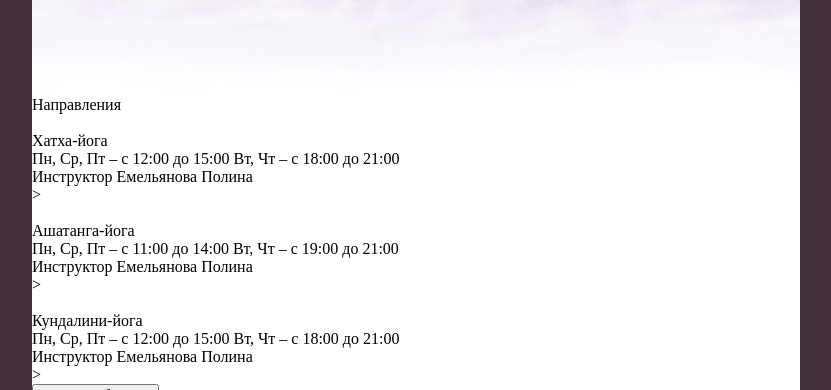
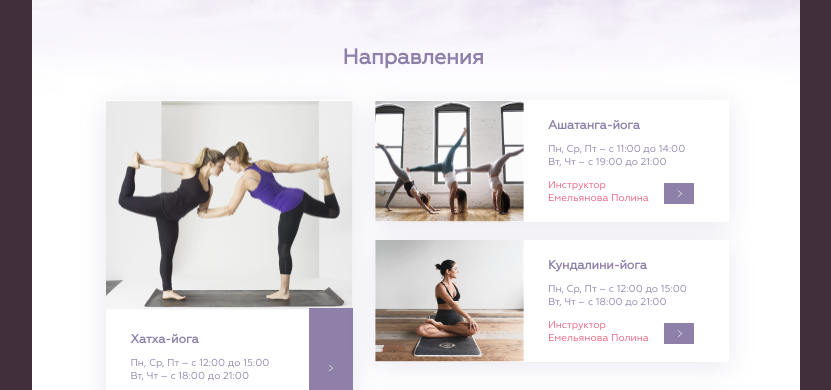
Before and after one commit to jackasmile92/yoga-css-training, a plain HTML site: page index.html in a window 1280 px wide. Shown: the part 388-778 px from the top of the page, without its empty margins (224-1055 px from the left). Drawn offline with Linux system fonts and the light colour scheme.

Commit message:
directions part complete

```diff
--- a/index.html
+++ b/index.html
@@ -65,55 +65,55 @@
                 Направления
             </div>
             <div class="directions__content">
-                <div class="direction__content-left">
+                <div class="directions__content-left">
                     <div class="group group--big">
                         <div class="group-photo group-photo--big">
-                            <img class="group-photo__img" src="" alt="">
+                            <img class="group-photo__img group-photo__img--big" src="./src/img/yoga_1.png" alt="">
                         </div>
                         <div class="group-info group-info--big">
                             <div class="group-text group-text--big">
                                 <div class="group-title">Хатха-йога</div>
-                                <div class="group-time">Пн, Ср, Пт – с 12:00 до 15:00
+                                <div class="group-time">Пн, Ср, Пт – с 12:00 до 15:00<br>
                                     Вт, Чт – с 18:00 до 21:00 </div>
-                                <div class="group-trainer">Инструктор
+                                <div class="group-trainer">Инструктор<br>
                                     Емельянова Полина</div>
                             </div>
-                            <div class="group-button group-button--big">&gt; </div>
+                            <div class="group-button group-button--big "> <img class="group-button-img group-button-img--big" src="./src/img/Vector.svg" alt="" > </div>
                         </div>
                     </div>
                 </div>
-                <div class="direction__content-right">
+                <div class="directions__content-right">
                     <div class="group ">
                         <div class="group-photo ">
-                            <img class="group-photo__img" src="" alt="">
+                            <img class="group-photo__img" src="./src/img/yoga_2.png" alt="">
                         </div>
                         <div class="group-info ">
                             <div class="group-text ">
                                 <div class="group-title">Ашатанга-йога</div>
-                                <div class="group-time">Пн, Ср, Пт – с 11:00 до 14:00
+                                <div class="group-time">Пн, Ср, Пт – с 11:00 до 14:00<br>
                                     Вт, Чт – с 19:00 до 21:00 </div>
-                                <div class="group-trainer">Инструктор
+                                <div class="group-trainer">Инструктор<br>
                                     Емельянова Полина</div>
                             </div>
-                            <div class="group-button "> &gt; </div>
+                            <div class="group-button "> <img class="group-button-img" src="./src/img/Vector.svg" alt="" > </div>
                         </div>
                     </div>
                     <div class="group">
                         <div class="group-photo">
-                            <img class="group-photo__img" src="" alt="">
+                            <img class="group-photo__img" src="./src/img/yoga_3.png" alt="">
                         </div>
                         <div class="group-info">
                             <div class="group-text">
                                 <div class="group-title">Кундалини-йога</div>
-                                <div class="group-time">Пн, Ср, Пт – с 12:00 до 15:00
+                                <div class="group-time">Пн, Ср, Пт – с 12:00 до 15:00<br>
                                     Вт, Чт – с 18:00 до 21:00 </div>
-                                <div class="group-trainer">Инструктор
+                                <div class="group-trainer">Инструктор<br>
                                     Емельянова Полина</div>
                             </div>
-                            <div class="group-button"> &gt; </div>
+                            <div class="group-button "> <img class="group-button-img" src="./src/img/Vector.svg" alt="" > </div>
                         </div>
                     </div>
-                    <button class="directions_more-button">Смотреть больше</button>
+                    <button class="directions__more-button">Смотреть больше</button>
                 </div>
             </div>
         </div>
--- a/scss/main.scss
+++ b/scss/main.scss
@@ -7,6 +7,7 @@ $background-color:#FFFFFF;
 $background-color-pink: #41303c;
 
 $button-color-pink:#E65C7B;
+$button-color-violet: #8E80A9;
 
 $main_width:768px;
 
@@ -55,8 +56,13 @@ html {
 
     &--small {
         width: 7.73px;
-        ;
     }
+}
+
+.block-title {
+    @extend %font-Geometria;
+    font-size: 21px;
+    color: $font-color-lighter;
 }
 
 .header {
@@ -148,18 +154,148 @@ html {
             align-items: center;
         }
 
-        &-logo{
+        &-logo {
             height: 10px;
             width: auto;
             margin-right: 5.87px;
-            &--fb{
+
+            &--fb {
                 margin-left: 3px;
             }
         }
     }
 
-    &__location{
+    &__location {
         @extend %font-Geometria;
     }
 
 }
+
+.group {
+    width: 353.59px;
+    height: 121.23px;
+    box-shadow: 0px 4px 25px rgba(142, 128, 169, 0.2);
+    background-color: $background-color;
+    margin-bottom: 18.86px;
+
+    @extend %flex_row;
+
+    &-photo {
+        &__img {
+            width: 148.17px;
+            height: 121.23px;
+
+            &--big {
+                width: 246.51px;
+                height: 209.46px;
+            }
+        }
+    }
+
+    &-info {
+        width: 205.42px;
+        height: 121.23px;
+
+        &--big {
+            width: 246.51px;
+        }
+    }
+
+    &-text {
+        width: 172px;
+        margin-left: 24.42px;
+        margin-top: 19.04px;
+    }
+
+    &-title {
+        @extend %font-Geometria;
+        font-size: 12px;
+        color: $font-color-lighter;
+    }
+
+    &-time {
+        @extend %font-Geometria;
+        font-size: 10px;
+        color: $font-color-lighter;
+        margin-top: 9px;
+        font-weight: normal;
+    }
+
+    &-trainer {
+        @extend %font-Geometria;
+        font-size: 10px;
+        color: $font-color-pink;
+        margin-top: 10px;
+        font-weight: normal;
+    }
+
+    &-button {
+        width: 30.31px;
+        height: 20.21px;
+        background-color: $button-color-violet;
+        margin-top: -22px;
+        margin-left: auto;
+        margin-right: 35px;
+
+        &--big {
+            width: 43.1px;
+            height: 124px;
+            margin-top: -111px;
+            margin-left: auto;
+            margin-right: 0px;
+        }
+
+        &-img {
+            width: 5.39px;
+            height: 8.76px;
+            margin-top: 6.06px;
+            margin-left: 13.47px;
+
+            &--big {
+                margin-top: 55.9px;
+                margin-left: 18.86px;
+            }
+        }
+    }
+
+    &--big {
+        flex-direction: column;
+        width: 246.51px;
+        height: 332.04px;
+    }
+}
+
+.directions {
+    width: $main_width;
+    margin-top: -60px;
+
+    &__title {
+        margin: 0 auto;
+        width: 147px;
+        height: 10px;
+        margin-top: 10px;
+    }
+
+    &__content {
+        width: 620px;
+        margin: 0 auto;
+        margin-top: 43.96px;
+
+        @extend %flex_row;
+
+        &-right {
+            margin-left: 22.9px;
+        }
+    }
+
+    &__more-button {
+        width: 350.9px;
+        height: 32.33px;
+        background: #FFFFFF;
+        box-shadow: 0px 4px 25px rgba(142, 128, 169, 0.2);
+        border: none;
+        @extend %font-Geometria;
+        font-size: 10px;
+        margin-top: 19.86px;
+    }
+}
```
Also changed, not shown: css/main.css, src/img/Vector.svg (added), src/img/yoga_1.png (added), src/img/yoga_2.png (added), src/img/yoga_3.png (added).
